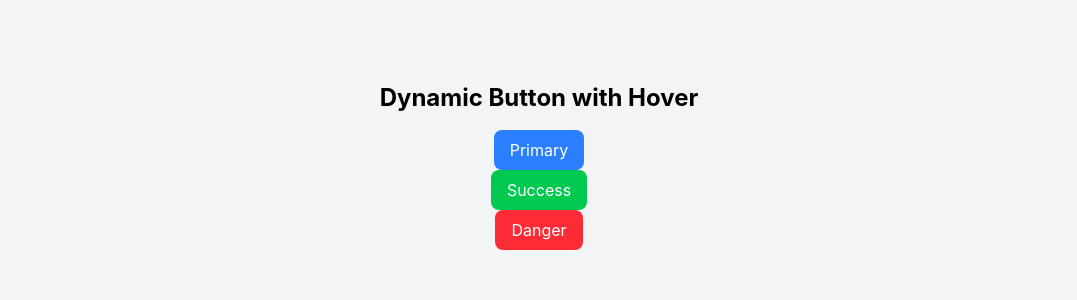
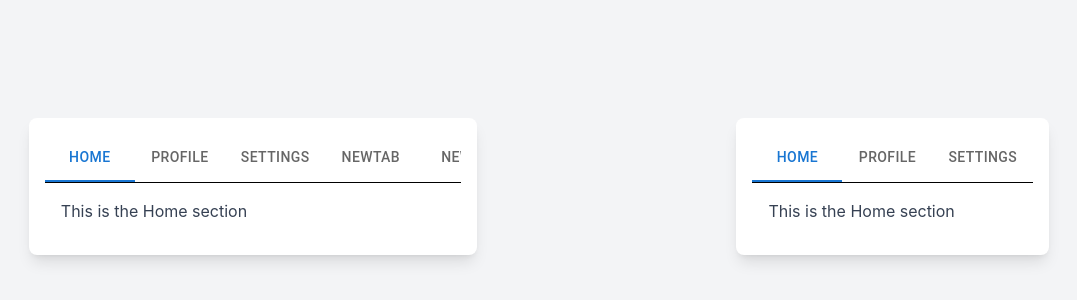
Before and after one commit to DeveloperDhanush-git/elcodamics-dynamic-components, a React (Create React App) app: page / in a window 1280 px wide. Shown: the part 234-534 px from the top of the page, without its empty margins (101-1178 px from the left). Built offline with nearby package versions, Linux system fonts and the light colour scheme.

Commit message:
tabs component created

```diff
--- a/src/App.js
+++ b/src/App.js
@@ -1,17 +1,18 @@
-import Button from "./Common/DynamicComponents/Button/Button"; // Import the Button component
 import React from "react";
+import DynamicTabs from "./Common/DynamicComponent/Tabs/Tabs";
 
-function App() {
+const App = () => {
+
+  const tabNames = ["Home", "Profile", "Settings", "NewTab","new1"];
+  const hometab = ["Home", "Profile", "Settings"];
+
   return (
-    <div className="flex flex-col items-center justify-center min-h-screen bg-gray-100">
-      <h1 className="text-2xl font-bold mb-4">Dynamic Button with Hover</h1>
+    <div className="flex justify-center items-center min-h-screen bg-gray-100">
 
-      {/* Different buttons with hover effects */}
-      <Button text="Primary" color="blue" onClick={() => alert("Primary Button Clicked!")} />
-      <Button text="Success" color="green" onClick={() => alert("Success Button Clicked!")} />
-      <Button text="Danger" color="red" onClick={() => alert("Danger Button Clicked!")} />
+      <DynamicTabs tabNames={tabNames} />
+      <DynamicTabs tabNames={hometab} />
     </div>
   );
-}
+};
 
 export default App;
--- /dev/null
+++ b/src/Common/DynamicComponent/Tabs/Tabs.js
@@ -0,0 +1,35 @@
+import React, { useState } from "react";
+import { Tabs, Tab, Box } from "@mui/material";
+
+const DynamicTabs = ({ tabNames }) => {
+  const [activeTab, setActiveTab] = useState(0);
+
+
+  const tabs = tabNames.map((name, index) => ({
+    id: index + 1,
+    label: name,
+    content: `This is the ${name} section`,
+  }));
+
+  return (
+    <div className="max-w-md mx-auto mt-10 p-4 bg-white shadow-lg rounded-lg">
+      <Tabs
+        value={activeTab}
+        onChange={(event, newValue) => setActiveTab(newValue)}
+        indicatorColor="primary"
+        textColor="primary"
+        variant="scrollable"
+        scrollButtons="auto"
+        className="border-b"
+      >
+        {tabs.map((tab, index) => (
+          <Tab key={tab.id} label={tab.label} />
+        ))}
+      </Tabs>
+
+      <Box className="p-4 text-gray-700">{tabs[activeTab].content}</Box>
+    </div>
+  );
+};
+
+export default DynamicTabs;
```
